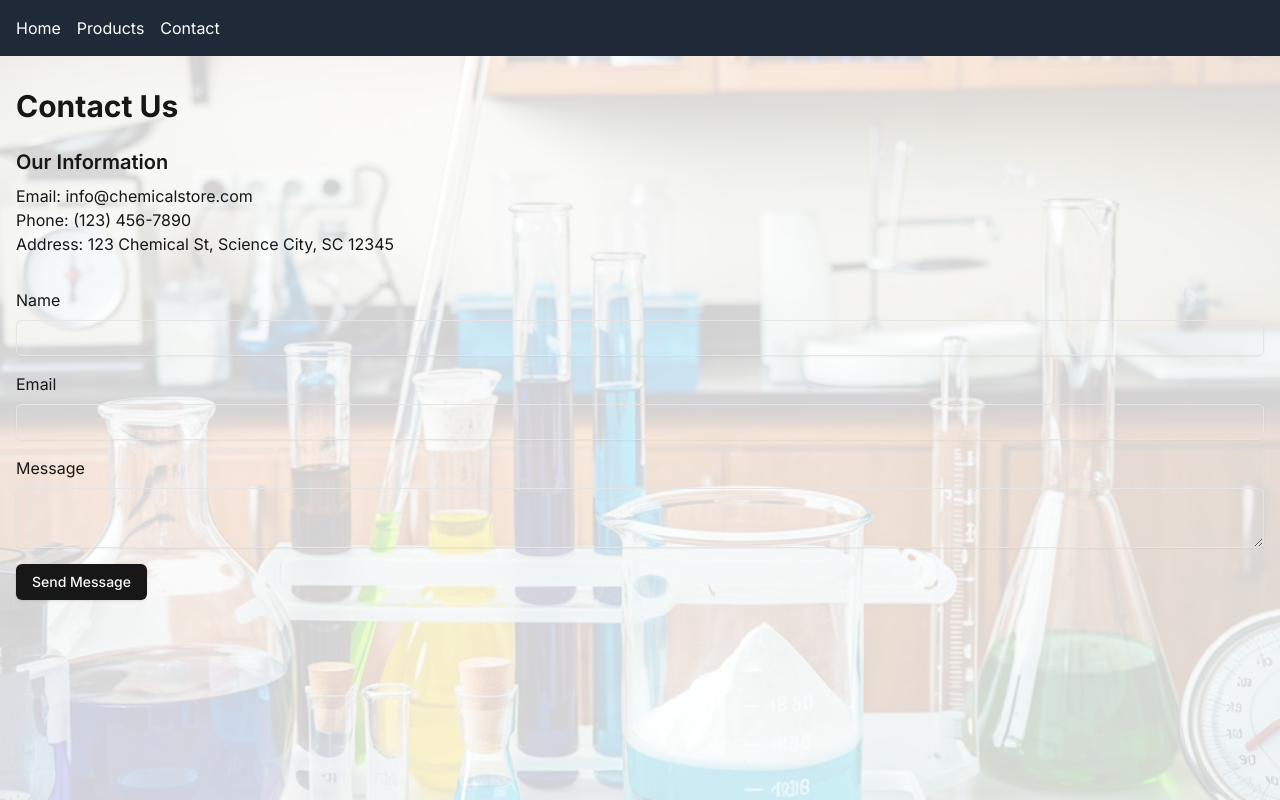
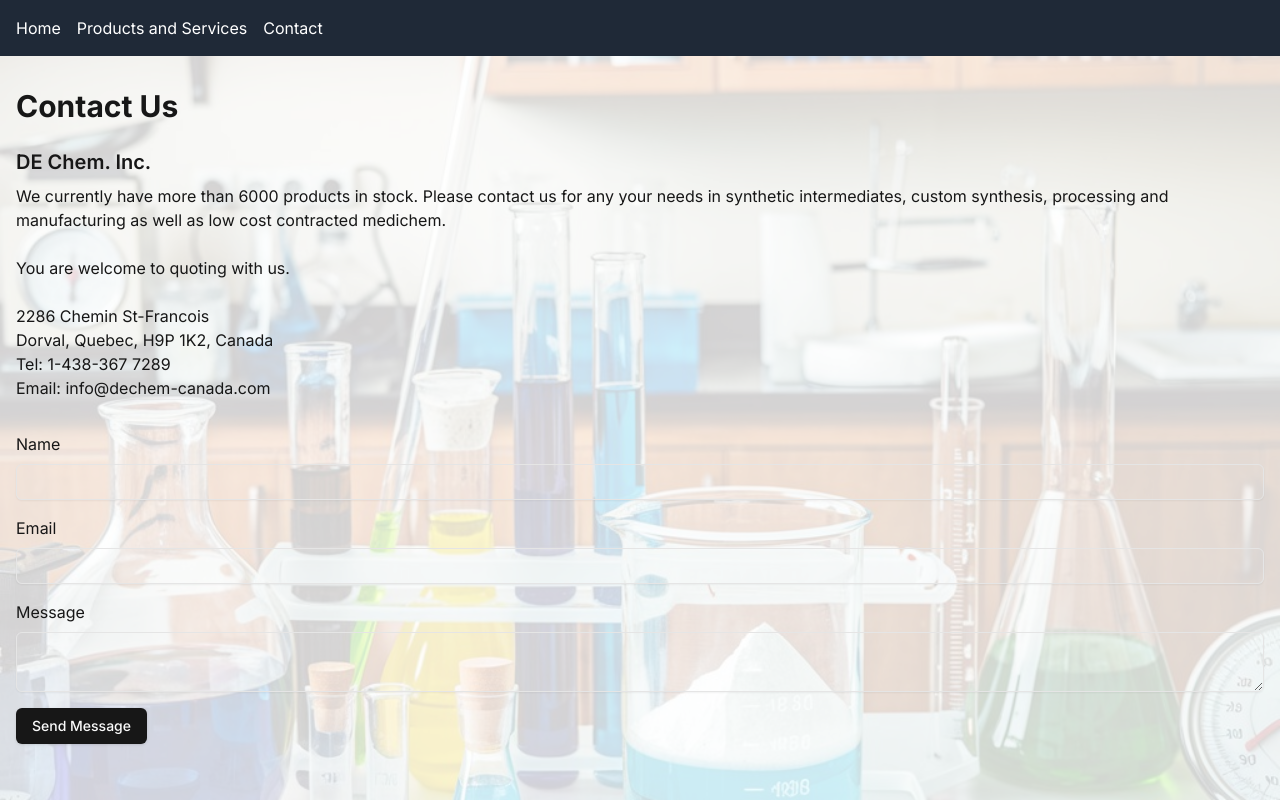
Before and after one commit to zspengyou/CursorAIWebsite, a Next.js app: page /contact in a window 1280 px wide. Built offline with nearby package versions, Linux system fonts and the light colour scheme.

Commit message:
add some description

```diff
--- a/app/contact/page.tsx
+++ b/app/contact/page.tsx
@@ -51,10 +51,24 @@ export default function Contact() {
     <div className="container mx-auto px-4 py-8">
       <h1 className="text-3xl font-bold mb-6">Contact Us</h1>
       <div className="mb-8">
-        <h2 className="text-xl font-semibold mb-2">Our Information</h2>
-        <p>Email: info@chemicalstore.com</p>
-        <p>Phone: (123) 456-7890</p>
-        <p>Address: 123 Chemical St, Science City, SC 12345</p>
+        <h2 className="text-xl font-semibold mb-2">DE Chem. Inc.</h2>
+        <p>
+          We currently have more than 6000 products in stock. Please contact us for any your needs in synthetic intermediates, custom synthesis, processing and manufacturing as well as low cost contracted medichem.
+        </p>
+        <br />
+        <p>
+        You are welcome to quoting with us.
+        </p>
+        <br />
+        <p>2286 Chemin St-Francois</p>
+        <p>Dorval, Quebec, H9P 1K2, Canada
+        </p>
+        <p>
+        Tel: 1-438-367 7289
+        </p>
+        <p>
+        Email: info@dechem-canada.com
+        </p>
       </div>
       <form onSubmit={handleSubmit}>
         <div className="mb-4">
--- a/app/page.tsx
+++ b/app/page.tsx
@@ -5,7 +5,20 @@ export default function Home() {
   return (
     <main className="container mx-auto px-4 py-8">
       <h1 className="text-4xl font-bold mb-4">Welcome to Our Chemical E-commerce Store</h1>
-      <p className="mb-6">We are dedicated to providing high-quality chemicals for various industries and research purposes.</p>
+      <div className="bg-gray-100 p-6 rounded-lg mb-6">
+        <p className="text-lg ">
+          DE chem inc. (a successor of AB chem inc. running independently at the same site) continuously focuses on advanced building blocks for pharmaceutical, biotech, and agrochemical industries. DE Chem has a number of unique structural fragments which are not commercially available from other manufacturers.
+        </p>
+      </div>
+
+      <div className="space-y-4 mb-6">
+        <p>
+          We offer broader services including drug APIs, impurities (e.g., N-nitroso compounds (N-nitrosamines)) and metabolites (e.g., O-sulfate) and their corresponding labeled compounds (M+3, M+4 etc.) in analytical chemistry.
+        </p>
+        <p>
+          Additionally, we provide PEG linker products, PEG linker modified nano-liposome formula materials, and lipophilic nanoparticle formula materials. These offerings provide reliable materials and technical support for the urgently needed drug delivery industry.
+        </p>
+      </div>
       <Link href="/products">
         <Button>View Our Products</Button>
       </Link>
--- a/app/products/page.tsx
+++ b/app/products/page.tsx
@@ -51,6 +51,12 @@ export default function Products() {
   return (
     <div className="container mx-auto px-4 py-8">
       <h1 className="text-3xl font-bold mb-6">Our Products</h1>
+      <p>
+        Chemicals in Analytical chemistry<br />
+        PEG, PEG Linker and Cy5<br />
+        And custom synthesis<br />
+      </p>
+
       <Input
         type="text"
         placeholder="Search products..."
--- a/components/navigation.tsx
+++ b/components/navigation.tsx
@@ -2,11 +2,23 @@ import Link from 'next/link'
 
 export default function Navigation() {
   return (
-    <nav className="bg-gray-800 text-white p-4">
+    <nav className="bg-gray-800 p-4">
       <ul className="flex space-x-4">
-        <li><Link href="/" className="hover:text-gray-300">Home</Link></li>
-        <li><Link href="/products" className="hover:text-gray-300">Products</Link></li>
-        <li><Link href="/contact" className="hover:text-gray-300">Contact</Link></li>
+        <li>
+          <Link href="/" className="text-white hover:text-gray-300">
+            Home
+          </Link>
+        </li>
+        <li>
+          <Link href="/products" className="text-white hover:text-gray-300">
+            Products and Services
+          </Link>
+        </li>
+        <li>
+          <Link href="/contact" className="text-white hover:text-gray-300">
+            Contact
+          </Link>
+        </li>
       </ul>
     </nav>
   )
```
